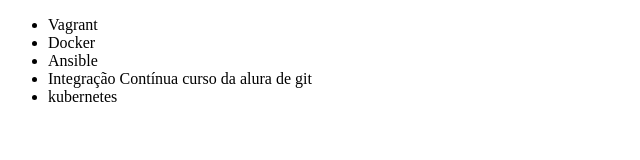
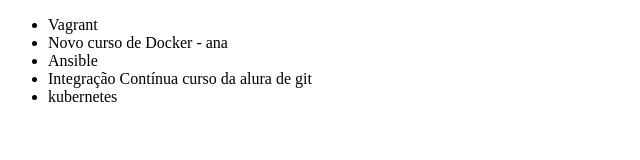
Before and after one commit to kassiakellem/Alura, a plain HTML site: page index.html in a window 1280 px wide. Shown: the whole page, without its empty margins (0-640 px from the left). Drawn offline with Linux system fonts and the light colour scheme.

Commit message:
alteração de lista

```diff
--- a/index.html
+++ b/index.html
@@ -7,7 +7,7 @@
 <body>
     <ul>
         <li>Vagrant</li>
-        <li>Docker</li>
+        <li>Novo curso de Docker - ana</li>
         <li>Ansible</li>
         <li>Integração Contínua curso da alura de git</li>
         <li>kubernetes</li>
```
